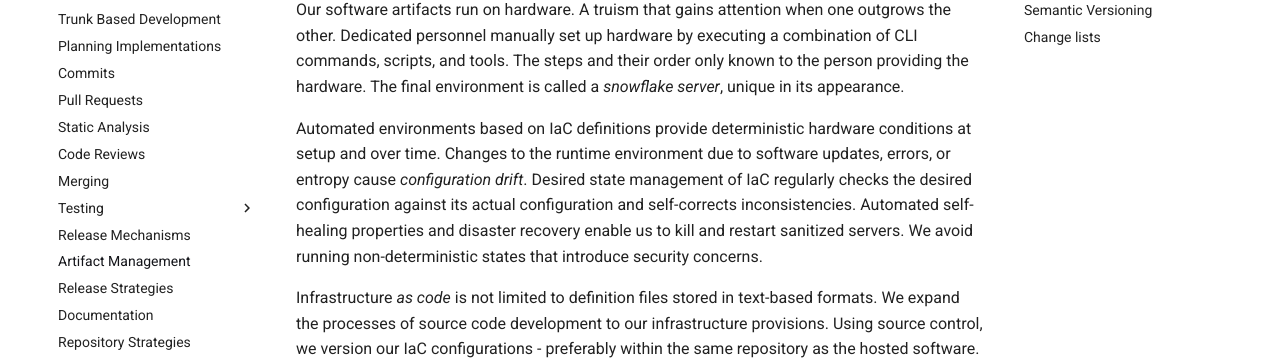
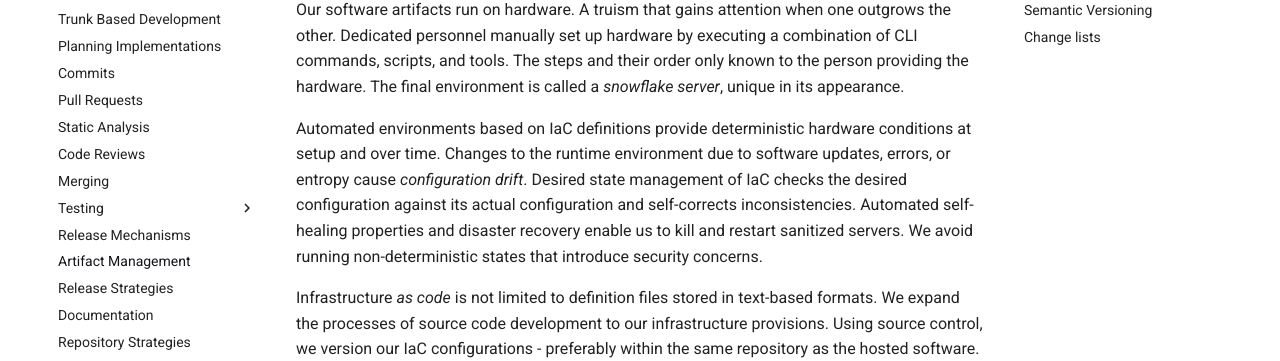
Before and after one commit to engineering-collaboration/book, an MkDocs documentation site: the page built from docs/book/anatomy-of-a-code-change/artifact-management.md, in a window 1280 px wide and 900 px high, scrolled down 2470 px. Shown: the part 260-621 px from the top of the window. Built offline with MkDocs 1.6.1 and Material for MkDocs 9.7.7, drawn with Linux system fonts in a browser that asks for light colours; comment, search, counter and statistics services are not loaded.

```diff
--- a/docs/book/anatomy-of-a-code-change/artifact-management.md
+++ b/docs/book/anatomy-of-a-code-change/artifact-management.md
@@ -56,9 +56,9 @@ We rely on the homogeneity and isolation of our build procedures. Meaning, any p
 
 ## Infrastructure as Code (IaC)
 
-Our software artifacts run on hardware. A truism that gains attention when one outgrows the other. Dedicated personnel manually set up hardware by executing a combination of CLI commands, scripts, and tools. The steps and their order only known to the person providing the hardware. The final environment is called a *snowflake server*, unique in its appearance.
+Our software artifacts run on hardware. A truism that gains attention when one outgrows the other. Dedicated personnel manually set up hardware by executing a combination of CLI commands, scripts, and tools. The steps and their order <!-- vale write-good.Weasel = NO -->only<!-- vale write-good.Weasel = YES --> known to the person providing the hardware. The final environment is called a *snowflake server*, unique in its appearance.
 
-Automated environments based on IaC definitions provide deterministic hardware conditions at setup and over time. Changes to the runtime environment due to software updates, errors, or entropy cause *configuration drift*. Desired state management of IaC regularly checks the desired configuration against its actual configuration and self-corrects inconsistencies. Automated self-healing properties and disaster recovery enable us to kill and restart sanitized servers. We avoid running non-deterministic states that introduce security concerns.
+Automated environments based on IaC definitions provide deterministic hardware conditions at setup and over time. Changes to the runtime environment due to software updates, errors, or entropy cause *configuration drift*. Desired state management of IaC checks the desired configuration against its actual configuration and self-corrects inconsistencies. Automated self-healing properties and disaster recovery enable us to kill and restart sanitized servers. We avoid running non-deterministic states that introduce security concerns.
 
 Infrastructure *as code* is not limited to definition files stored in text-based formats. We expand the processes of source code development to our infrastructure provisions. Using source control, we version our IaC configurations - preferably within the same repository as the hosted software. The integration steps used for source code now cover hardware definitions; we create feature branches, run automated tests and static analysis, and review changes before deployment.
 
```
